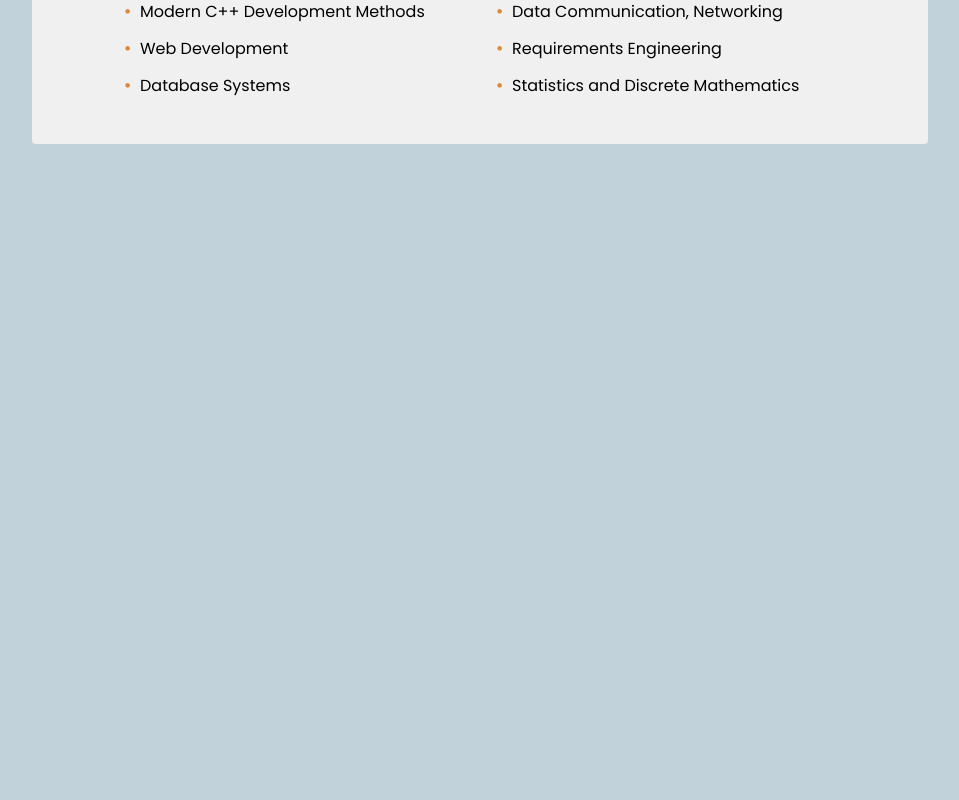
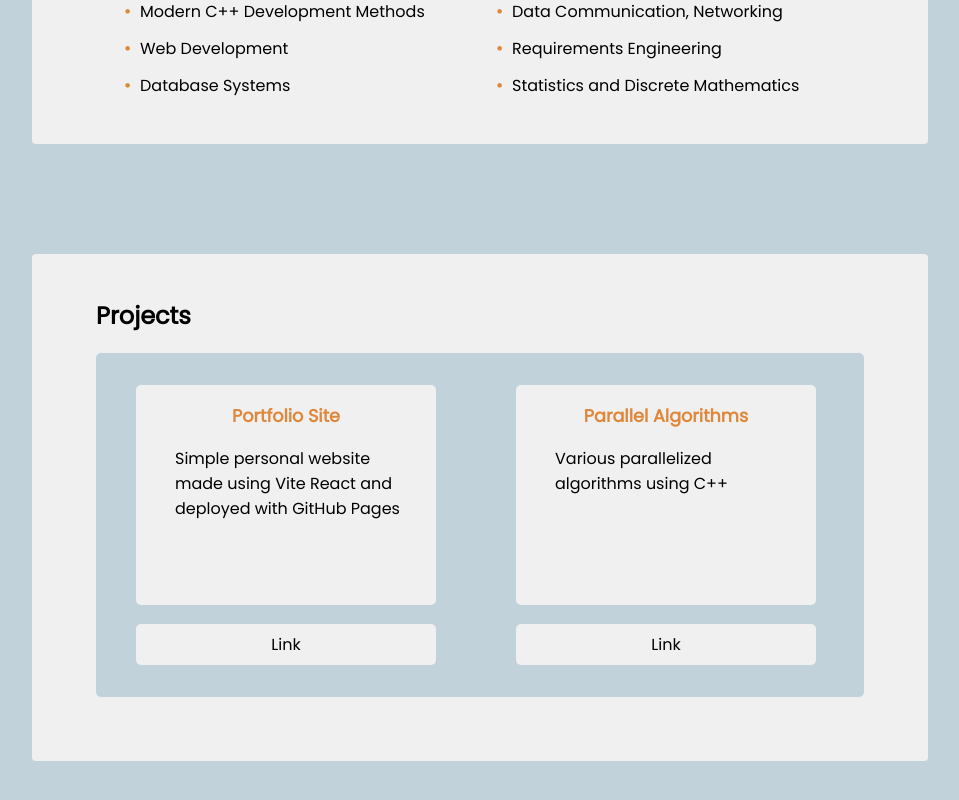
Before and after one commit to tlykov/tlykov.github.io, a React (Vite) app in the folder resume-app/: page / in a window 1280 px wide. Shown: the part 1414-2214 px from the top of the page, without its empty margins (160-1119 px from the left). Before the commit the page ends 1632 px from the top, so only its background shows below. Built offline with nearby package versions, Linux system fonts and the light colour scheme.

Commit message:
add projects component

```diff
--- a/resume-app/src/assets/styles/About.css
+++ b/resume-app/src/assets/styles/About.css
@@ -3,7 +3,7 @@
     position: relative;
     top: -10px;
     width: 60%;
-    margin: 0 auto 5% auto;
+    margin: 0 auto 110px auto;
     background-color: rgb(240, 240, 240);
     padding: 24px 5%;
     min-width: 400px;
--- /dev/null
+++ b/resume-app/src/assets/styles/Projects.css
@@ -0,0 +1,88 @@
+#projects-div {
+    z-index: 50;
+    position: relative;
+    top: -10px;
+    width: 60%;
+    margin: 110px auto 5% auto;
+    background-color: rgb(240, 240, 240);
+    padding: 24px 5%;
+    min-width: 400px;
+    border-radius: 4px;
+    height: fit-content
+}
+
+@media (max-width: 1000px) {
+    #projects-div {
+        width: 60vw;
+        margin-left: calc(20vw - 50px);
+    }
+}
+
+@media (max-width: 640px) {
+    #projects-div {
+        padding: 10px 2%;
+        width: 60vw;
+        margin-left: calc(20vw - 50px);
+    }
+}
+
+h2 {
+    font-size: 1.5em;
+}
+
+#project-list {
+    display: flex;
+    flex-direction: row;
+    width: 100%;
+    justify-content: flex-start;
+    margin-bottom: 40px;
+    overflow-x: scroll;
+    padding: 22px 0px;
+    /* box-shadow: inset 0 0 4px 0px rgb(171, 188, 197); */
+    background-color: rgb(193, 210, 219);
+    border-radius: 5px;
+}
+
+.project {
+    padding: 10px 20px;
+    margin: 0 20px;
+    height: 280px;
+    flex: 1;
+    min-width: 200px;
+    max-width: 300px;
+    display: flex;
+    flex-direction: column;
+}
+
+.project-top {
+    background-color: rgb(240, 240, 240);
+    /* border: 2px rgb(10, 10, 10) solid; */
+    border-radius: 5px;
+    height: 220px;
+    width: 100%;
+}
+
+.project-link {
+    background-color: rgb(240, 240, 240);
+    margin-top: auto;
+    width: 100%;
+    /* border: 2px rgb(10, 10, 10) solid; */
+    border-radius: 5px;
+    padding: 8px 0px;
+    text-align: center;
+    text-decoration: none;
+    color: rgb(0, 0, 0);
+}
+
+.project-title {
+    color: rgb(223, 136, 59);
+    text-align: center;
+    font-weight: bold;
+    font-size: 1.1em;
+}
+
+.project-desc {
+    width: 80%;
+    text-wrap: balance;
+    margin: 0 7% 0 13%;
+}
--- a/resume-app/src/components/Header.tsx
+++ b/resume-app/src/components/Header.tsx
@@ -5,6 +5,7 @@ import liIcon from '../assets/icons/linkedin-icon.png?url';
 import ghIcon from '../assets/icons/github-icon.png?url';
 import '../assets/styles/Header.css';
 import { aboutRef } from './About';
+import { projectsRef } from './Projects';
 
 
 function Header() {
@@ -22,13 +23,30 @@ function Header() {
             navigate('/');
             setTimeout( () => {
                 window.scrollTo({
-                    top: aboutRef.current.offsetTop,
+                    top: aboutRef.current.offsetTop - 140,
                     behavior: 'smooth',
                 })
             }, 10);
         } else {
             window.scrollTo({
-                top: aboutRef.current.offsetTop,
+                top: aboutRef.current.offsetTop - 140,
+                behavior: 'smooth',
+            });
+        }
+    };
+
+    const scrollToProjects = () => {
+        if(projectsRef.current == null) {
+            navigate('/');
+            setTimeout( () => {
+                window.scrollTo({
+                    top: projectsRef.current.offsetTop - 120,
+                    behavior: 'smooth',
+                })
+            }, 10);
+        } else {
+            window.scrollTo({
+                top: projectsRef.current.offsetTop - 120,
                 behavior: 'smooth',
             });
         }
@@ -43,7 +61,9 @@ function Header() {
 
     const listenScrollEvent = () => {
         if(aboutRef.current != null && inView != "contact") {
-            if (window.scrollY > aboutRef.current.offsetTop - 340) {
+            if (window.scrollY > projectsRef.current.offsetTop - 400) {
+                setInView("projects");
+            } else if (window.scrollY > aboutRef.current.offsetTop - 340) {
                 setInView("about");
             } else {
                 setInView("home");
@@ -72,6 +92,9 @@ function Header() {
                 <motion.li className="nav-item" whileHover={{ scale: 1.1 }} whileTap={{ scale: 0.9 }} onClick={scrollToAbout}>
                     <span className="nav-text" style={{color: `${inView=="about" ? accentColor : baseColor}`}}>About</span>
                 </motion.li>
+                <motion.li className="nav-item" whileHover={{ scale: 1.1 }} whileTap={{ scale: 0.9 }} onClick={scrollToProjects}>
+                    <span className="nav-text" style={{color: `${inView=="projects" ? accentColor : baseColor}`}}>Projects</span>
+                </motion.li>
                 <motion.li className="nav-item" whileHover={{ scale: 1.1 }} whileTap={{ scale: 0.9 }} onClick={contactClick}>
                     <NavLink className="nav-text" to="/contact" style={{color: `${inView=="contact" ? accentColor : baseColor}`}}>Contact</NavLink>
                 </motion.li>
--- /dev/null
+++ b/resume-app/src/components/Projects.tsx
@@ -0,0 +1,29 @@
+import { useRef } from 'react';
+//import { motion, Variants } from "framer-motion";
+import '../assets/styles/Projects.css';
+import { ProjectList } from '../utils/ProjectList';
+
+export var projectsRef:any;
+
+function Projects() {
+    projectsRef = useRef(null);
+
+    return (
+        <div id="projects-div" ref={projectsRef}>
+            <h2>Projects</h2>
+            <div id="project-list">
+                {ProjectList.map( (project, i) =>
+                    <div key={i} className={`project ${project.inProgress ? "inProgress" : ""}`}>
+                        <div className='project-top'>
+                            <p className="project-title">{project.title}</p>
+                            <p className="project-desc">{project.description}</p>
+                        </div>
+                        <a className="project-link" href={project.link}>Link</a>
+                    </div>
+                )}
+            </div>
+        </div>
+    );
+};
+
+export default Projects;
--- a/resume-app/src/components/index.tsx
+++ b/resume-app/src/components/index.tsx
@@ -2,3 +2,4 @@ export { default as Header } from './Header';
 export { default as SideWindow } from './Sidewindow'
 export { default as Skill } from './Skill';
 export { default as About } from './About';
+export { default as Projects } from './Projects';
--- a/resume-app/src/pages/Home.tsx
+++ b/resume-app/src/pages/Home.tsx
@@ -2,7 +2,7 @@ import { motion, Variants } from "framer-motion";
 import pic from '../assets/extra/bg-picture-wide.png?url'
 import file from '../assets/files/resume.pdf?url'
 import '../assets/styles/Home.css';
-import { SideWindow, About } from "../components";
+import { SideWindow, About, Projects } from "../components";
 
 const btnVariants: Variants = {
     hidden: {
@@ -59,6 +59,7 @@ function Home() {
                 <img id="bg-pic" src={pic}></img>
                 <div id="fade"></div>
                 <About/>
+                <Projects/>
             </div>
             <div className="right-sidebar">
                 <SideWindow />
--- /dev/null
+++ b/resume-app/src/utils/ProjectList.ts
@@ -0,0 +1,21 @@
+interface Project {
+    title: string,
+    description: string,
+    link: string,
+    inProgress: boolean
+}
+
+export const ProjectList : Project[] = [
+    {
+        title: "Portfolio Site",
+        description: "Simple personal website made using Vite React and deployed with GitHub Pages",
+        link: "https://portfolio.tlykov.ca",
+        inProgress: false
+    },
+    {
+        title: "Parallel Algorithms",
+        description: "Various parallelized algorithms using C++",
+        link: "",
+        inProgress: true
+    }
+];
--- a/resume-app/src/utils/SkillList.ts
+++ b/resume-app/src/utils/SkillList.ts
@@ -3,7 +3,7 @@ interface Skill {
     level: number
 };
 
-export const SkillList:Skill[] = [
+export const SkillList : Skill[] = [
     {name: "C++", level: 3},
     {name: "C", level: 2},
     {name: "Java", level: 2},
```
